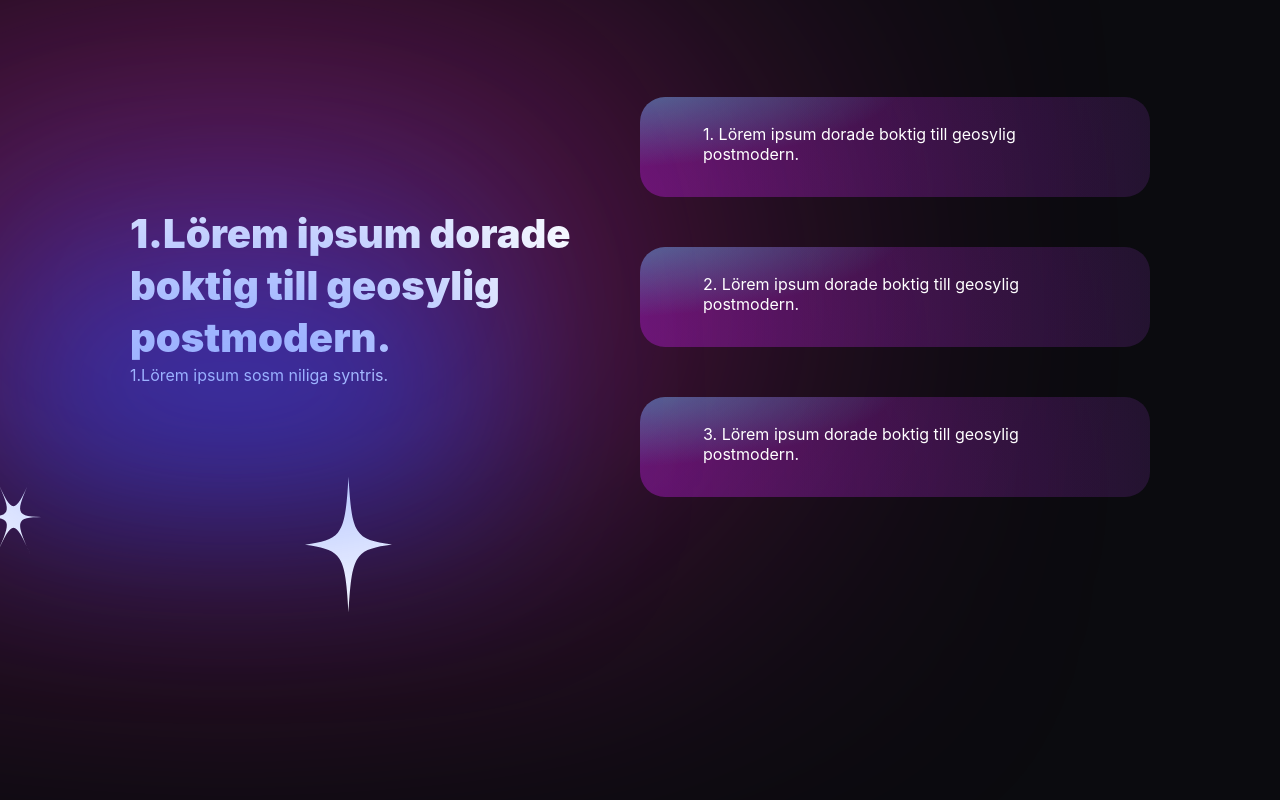
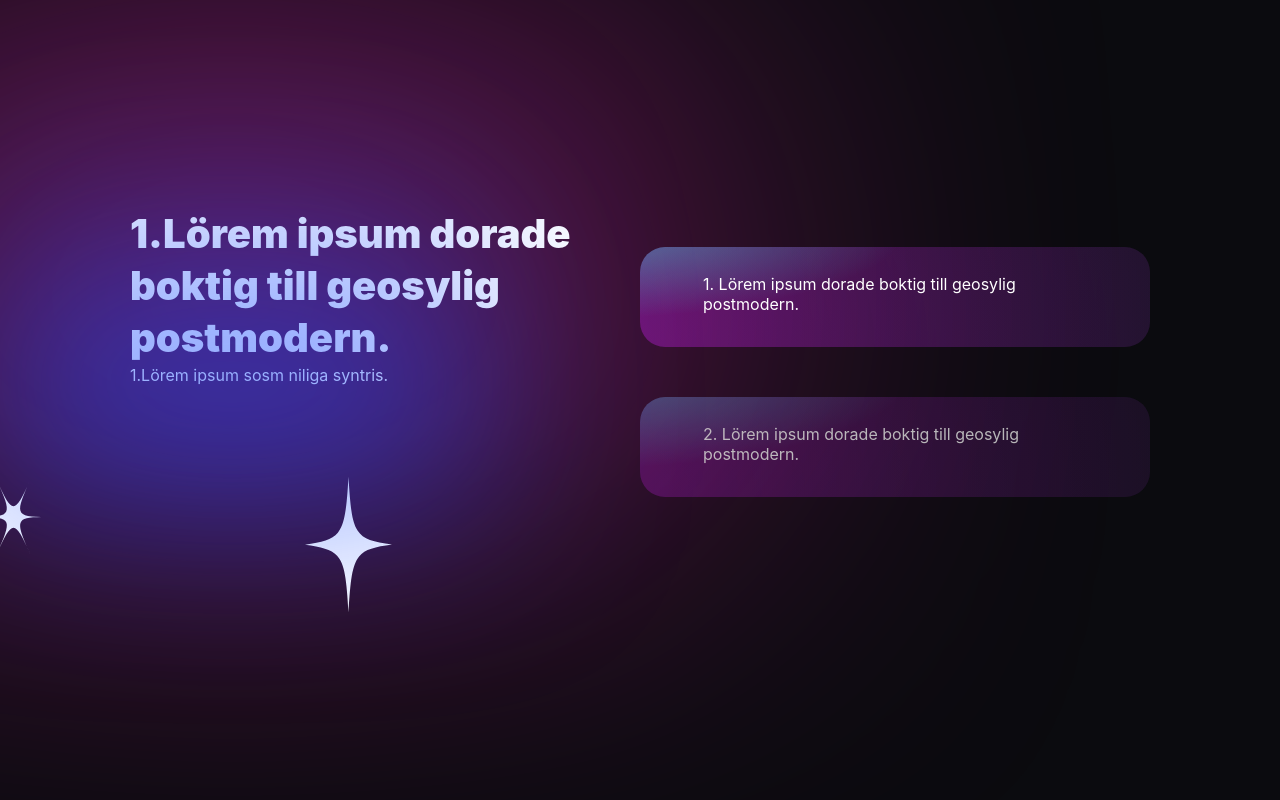
Before and after one commit to YulianStrus/Cryptoll, a plain HTML site: page index.html in a window 1280 px wide. Shown: the part 1807-2607 px from the top of the page. Drawn offline with nearby package versions, Linux system fonts and the light colour scheme; files whose address does not match are found by name.

Commit message:
add end fix

```diff
--- a/index.html
+++ b/index.html
@@ -367,13 +367,14 @@
             <div class="main__section__container">
                 <div class="left-column">
                     <div class="sticky-content">
-                        <h2 id="active-title">Lörem ipsum häsat promotiv sedan depatologi tenes</h2>
-                        <div id="active-text" class="text">Lörem ipsum sosm niliga syntris.</div>
+                        <h2 id="active-title">1.Lörem ipsum dorade boktig till geosylig postmodern.</h2>
+                        <div id="active-text" class="text">1.Lörem ipsum sosm niliga syntris.</div>
                     </div>
                 </div>
                 <div class="right-column">
                     <div class="cards-wrapper">
                         <div class="cards-inner">
+                            <div class="card card--empty" data-index="-1"></div>
                             <div class="card" data-index="0">1. Lörem ipsum dorade boktig till geosylig postmodern.
                             </div>
                             <div class="card" data-index="1">2. Lörem ipsum dorade boktig till geosylig postmodern.
@@ -387,6 +388,7 @@
                             <div class="card" data-index="5">6. Lörem ipsum dorade boktig till geosylig postmodern.
                             </div>
                             <div class="card" data-index="6">7. Lörem ipsum dorade boktig till geosylig postmodern.
+                                <div class="card card--empty" data-index="7"></div>
                             </div>
                         </div>
                     </div>
--- a/js/script.js
+++ b/js/script.js
@@ -31,42 +31,86 @@ document.addEventListener("DOMContentLoaded", () => {
   gsap.registerPlugin(ScrollTrigger);
 
   const cardsInner = document.querySelector(".cards-inner");
+  const cards = document.querySelectorAll(".card");
   const wrapper = document.querySelector(".cards-wrapper");
-  const scrollRow = document.querySelector(".scrolling-row");
   const title = document.querySelector("#active-title");
   const text = document.querySelector("#active-text");
 
   const data = [
+      { title: "", text: "" },
       { title: "1.Lörem ipsum dorade boktig till geosylig postmodern.", text: "1.Lörem ipsum sosm niliga syntris." },
       { title: "2.Lörem ipsum dorade boktig till geosylig postmodern.", text: "2.Lörem ipsum sosm niliga syntris." },
       { title: "3.Lörem ipsum dorade boktig till geosylig postmodern.", text: "3.Lörem ipsum sosm niliga syntris." },
       { title: "4.Lörem ipsum dorade boktig till geosylig postmodern.", text: "4.Lörem ipsum sosm niliga syntris." },
       { title: "5.Lörem ipsum dorade boktig till geosylig postmodern.", text: "5.Lörem ipsum sosm niliga syntris." },
       { title: "6.Lörem ipsum dorade boktig till geosylig postmodern.", text: "6.Lörem ipsum sosm niliga syntris." },
-    { title: "7.Lörem ipsum dorade boktig till geosylig postmodern.", text: "7.Lörem ipsum sosm niliga syntris." }
+      { title: "7.Lörem ipsum dorade boktig till geosylig postmodern.", text: "7.Lörem ipsum sosm niliga syntris." },
+      { title: "", text: "" }
   ];
 
-  const totalHeight = cardsInner.scrollHeight;
-  const visibleHeight = wrapper.offsetHeight;
-  const scrollableDistance = totalHeight - visibleHeight;
+  const cardHeight = 150;
+  const totalCards = cards.length;
+  const visibleCards = 3;
+  let currentIndex = 0;
 
+  function updateCardsPosition(index) {
+      const offset = -index * cardHeight;
       gsap.to(cardsInner, {
-    y: -scrollableDistance,
-    ease: "none",
-    scrollTrigger: {
-      trigger: scrollRow,
+          y: offset,
+          duration: 0.5,
+          ease: "power2.out"
+      });
+      cards.forEach((card, i) => {
+          const isVisible = i >= index && i < index + visibleCards;
+          const isCenter = i === index + 1;
+          const isEmpty = card.classList.contains('card--empty');
+
+          if (!isEmpty) {
+              card.classList.toggle('active', isCenter);
+              card.style.opacity = isVisible ? (isCenter ? 1 : 0.7) : 0.3;
+          }
+      });
+      const activeCard = cards[index + 1];
+      if (activeCard && !activeCard.classList.contains('card--empty')) {
+          gsap.to([title, text], {
+              opacity: 0,
+              duration: 0.2,
+              onComplete: () => {
+                  title.textContent = data[index + 1].title;
+                  text.textContent = data[index + 1].text;
+                  gsap.to([title, text], {
+                      opacity: 1,
+                      duration: 0.2
+                  });
+              }
+          });
+      }
+  }
+  ScrollTrigger.create({
+      trigger: ".scrolling-row",
       start: "top top",
-      end: `+=${scrollableDistance + window.innerHeight - 100}`,
-      scrub: true,
-      pin: scrollRow,
+      end: `+=${(totalCards - visibleCards) * cardHeight}`,
+      pin: true,
       onUpdate: (self) => {
-        const progress = self.progress;
-        const index = Math.min(data.length - 1, Math.floor(progress * data.length));
-        title.innerText = data[index].title;
-        text.innerText = data[index].text;
+          const newIndex = Math.round(self.progress * (totalCards - visibleCards));
+          if (newIndex !== currentIndex && newIndex >= 0 && newIndex <= totalCards - visibleCards) {
+              currentIndex = newIndex;
+              updateCardsPosition(currentIndex);
           }
       }
   });
+  cards.forEach((card, index) => {
+      if (!card.classList.contains('card--empty')) {
+          card.addEventListener('click', () => {
+              const targetIndex = Math.max(0, Math.min(index - 1, totalCards - visibleCards));
+              if (targetIndex !== currentIndex) {
+                  currentIndex = targetIndex;
+                  updateCardsPosition(currentIndex);
+              }
+          });
+      }
+  });
+  updateCardsPosition(0);
 });
 
 document.addEventListener("DOMContentLoaded", function () {
--- a/scss/style.scss
+++ b/scss/style.scss
@@ -634,16 +634,25 @@ main {
         // position: relative;
         // height: calc(3 * 130px);
         overflow-y: auto;
-        scroll-snap-type: y mandatory;
         position: sticky;
         top: 100px;
         height: calc(3 * 100px + 2 * 50px);
         overflow: hidden;
+        scroll-snap-type: y mandatory;
+        display: flex;
+    flex-direction: column;
+    align-items: center;
+    position: sticky;
+    top: 100px;
+    height: calc(3 * 100px + 2 * 50px); // Висота для 3 карток + відступи
+    overflow: hidden;
     }
 
     .cards-inner {
         display: flex;
-        flex-direction: column;
+    flex-direction: column;
+    transform: translateY(0);
+    transition: transform 0.3s ease;
     }
 
     .cards-wrapper::-webkit-scrollbar {
@@ -653,6 +662,7 @@ main {
     .card {
         height: 100px;
         scroll-snap-align: start;
+        scroll-snap-stop: always;
         margin-bottom: 50px;
         background:
             radial-gradient(65.97% 92.77% at -13.3% -20.61%, rgba(62, 238, 227, 0.5) 0%, rgba(62, 69, 238, 0) 100%),
@@ -662,6 +672,13 @@ main {
         padding: 27px 63px;
         border-radius: 25px;
         transition: opacity 0.5s, transform 0.5s;
+
+        &--empty {
+            background: none;
+            pointer-events: none;
+            opacity: 0;
+            visibility: hidden;
+        }
     }
 
     .card:last-child {
```
Also changed, not shown: css/style.css, 1 other file. Lines whose indentation alone changed are shown as unchanged.
